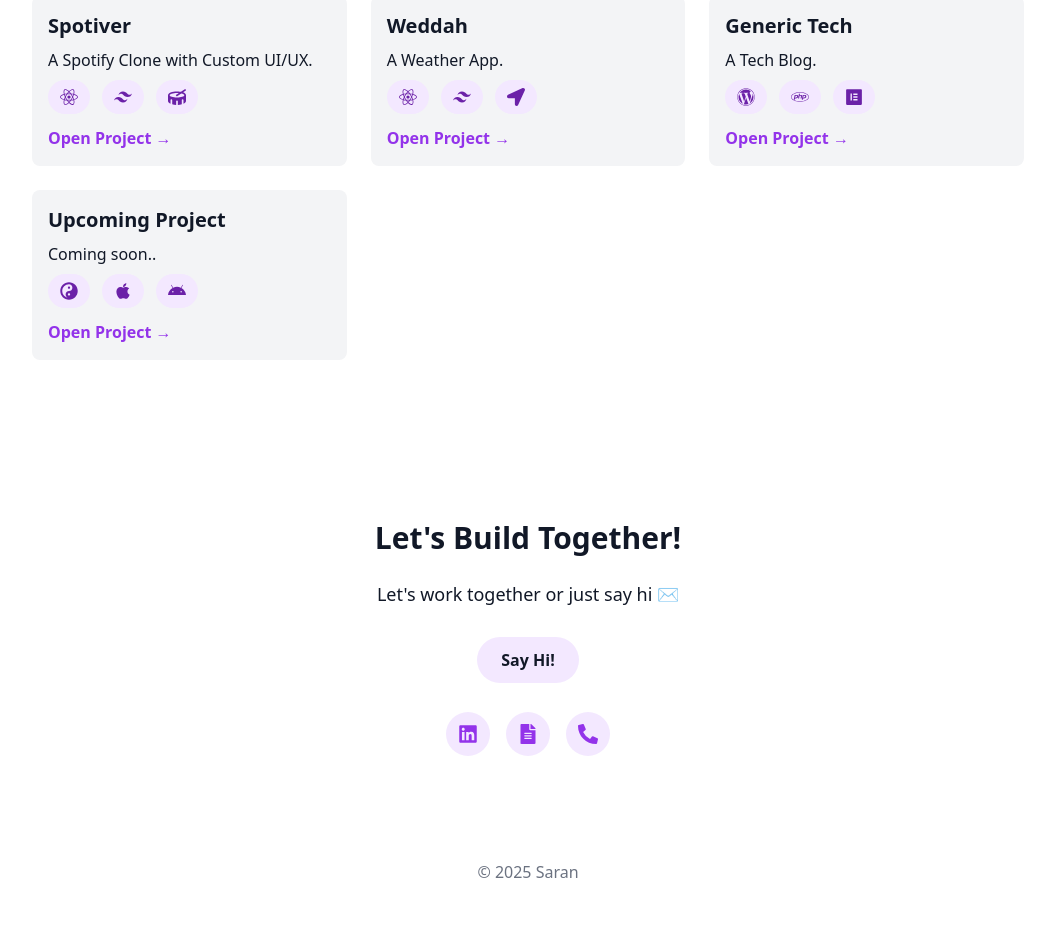
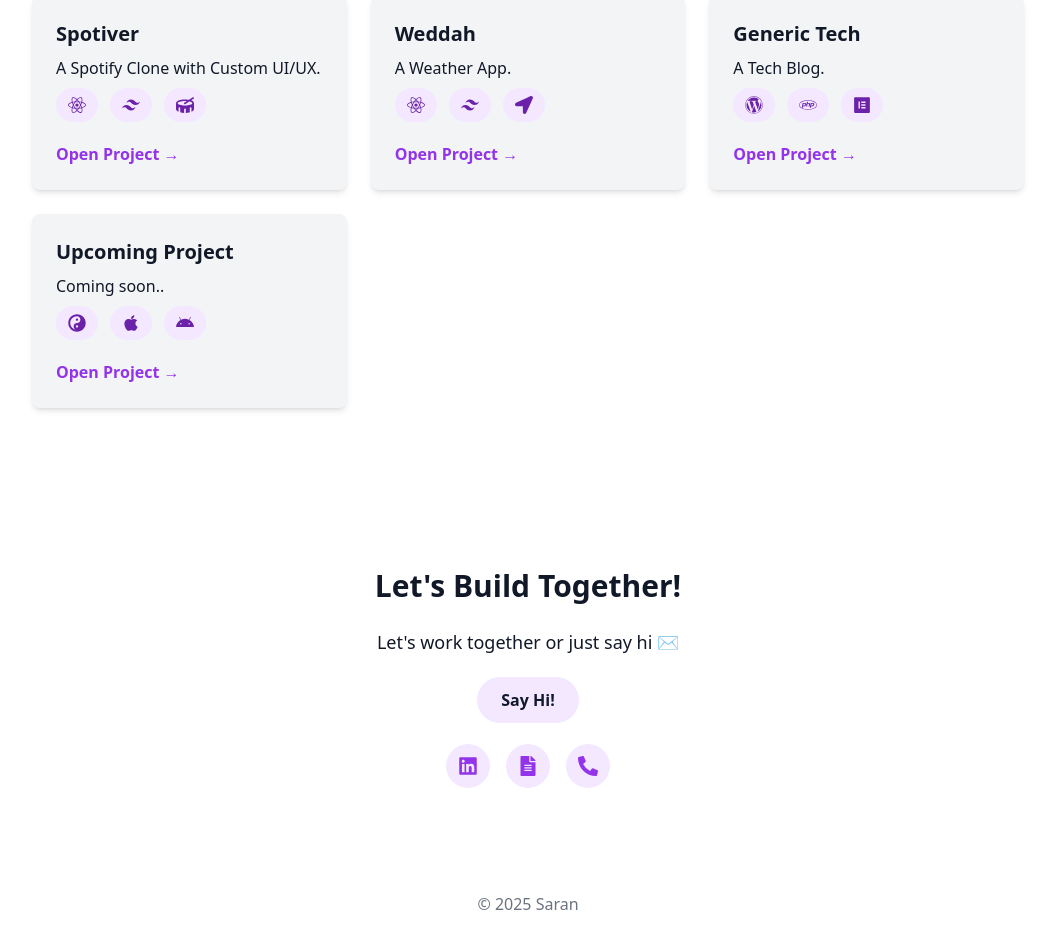
Before and after one commit to raiden597/my-portfolio, a React (Create React App) app: page / in a window 1280 px wide. Shown: the part 1060-2000 px from the top of the page, without its empty margins (112-1167 px from the left). Before the commit the page ends 1968 px from the top, so only its background shows below. Built offline with nearby package versions, Linux system fonts and the light colour scheme.

Commit message:
changes..

```diff
--- a/src/App.js
+++ b/src/App.js
@@ -176,7 +176,7 @@ function App() {
         transition={{ duration: 0.6 }}
       >
         <h2 className="text-3xl font-bold mb-6">Let's Build Together!</h2>
-        <p className="mb-10 font-medium text-base md:text-lg lg:text-lg">Let's work together or just say hi ✉️</p>
+        <p className="mb-8 font-medium text-base md:text-lg lg:text-lg">Let's work together or just say hi ✉️</p>
         <a
           href="mailto:saranjitthind24@gmail.com"
           className="bg-purple-100 dark:bg-purple-700 font-semibold px-6 py-3 rounded-full hover:scale-110 transition transform"
@@ -184,7 +184,7 @@ function App() {
           Say Hi!
         </a>
 
-  <div className="flex justify-center gap-4 mt-10">
+  <div className="flex justify-center gap-4 mt-8">
   <a
     href="https://www.linkedin.com/in/saranjit-thind/"
     target="_blank"
@@ -222,7 +222,7 @@ function App() {
       {showTopBtn && (
         <button
           onClick={scrollToTop}
-          className="fixed bottom-6 right-6 bg-purple-700 text-white p-3 rounded-full shadow-lg hover:bg-purple-600 transition z-50"
+          className="fixed bottom-6 right-6 bg-purple-500 dark:bg-purple-700 text-white p-3 rounded-full shadow-lg hover:bg-purple-600 transition z-50"
         >
           <FaArrowUp />
         </button>
@@ -233,25 +233,36 @@ function App() {
 
 function ProjectCard({ title, description, link, techStack = [] }) {
   return (
-    <div className="bg-gray-100 dark:bg-gray-800 p-4 rounded-lg transform transition">
+    <motion.div
+      whileHover={{ scale: 1.05, y: -5 }}
+      whileTap={{ scale: 0.97 }}
+      transition={{ type: 'spring', stiffness: 200, damping: 15 }}
+      className="bg-gray-100 dark:bg-gray-800 p-6 rounded-lg shadow-md hover:shadow-xl transform transition-all duration-300"
+    >
       <h3 className="text-xl font-semibold mb-2">{title}</h3>
       <p className="mb-2 font-medium">{description}</p>
+
       <div className="flex flex-wrap gap-3 mb-3">
         {techStack.map(({ icon: Icon }, index) => (
-          <div key={index} className="flex items-center gap-1 bg-purple-100 text-purple-800 px-3 py-2 rounded-full">
+          <motion.div
+            key={index}
+            className="flex items-center gap-1 bg-purple-100 text-purple-800 px-3 py-2 rounded-full"
+            whileHover={{ scale: 1.1 }}
+          >
             <Icon className="text-lg" />
-          </div>
+          </motion.div>
         ))}
       </div>
+
       <a
         href={link}
-        className="text-purple-600 dark:text-purple-400 font-semibold"
+        className="text-purple-600 dark:text-purple-400 font-semibold inline-block mt-2 hover:underline"
         target="_blank"
         rel="noopener noreferrer"
       >
         Open Project →
       </a>
-    </div>
+    </motion.div>
   );
 }
 
```
